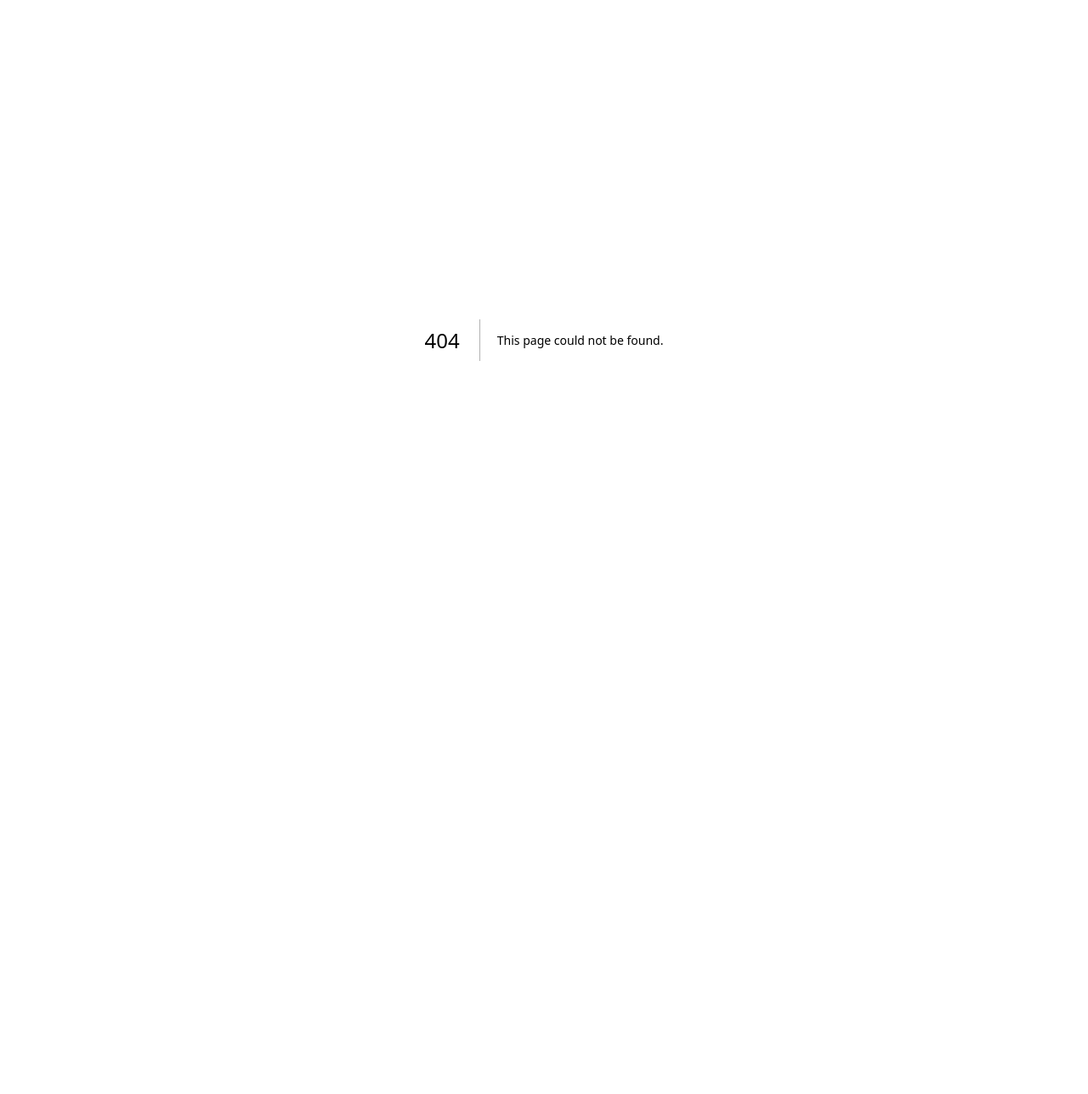
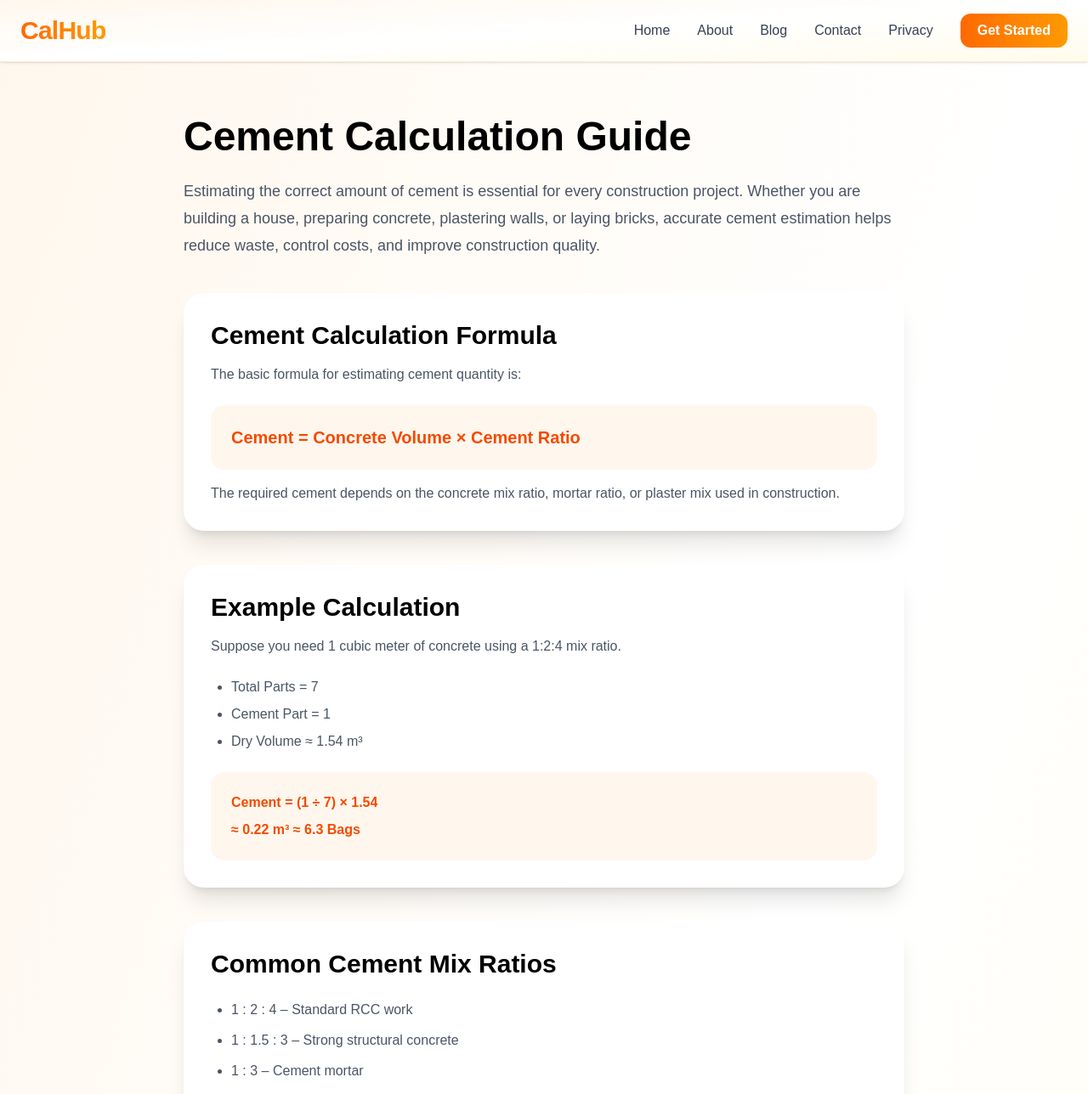
Before and after one commit to payadav142-rgb/calhub, a Next.js app: page /blog/cement-calculation-guide in a window 1280 px wide. Before the commit this address had no page. Shown: the top 1288 px of the page at 85% size. Before the commit the page ends 800 px from the top, so only its background shows below. Built offline with nearby package versions, Linux system fonts and the light colour scheme.

Commit message:
Added Cement Calculation Guide blog

```diff
--- /dev/null
+++ b/app/blog/cement-calculation-guide/page.tsx
@@ -0,0 +1,193 @@
+import type { Metadata } from "next";
+import Link from "next/link";
+
+import Navbar from "../../components/Navbar";
+import Footer from "../../components/Footer";
+import RelatedCalculators from "../../components/RelatedCalculators";
+
+export const metadata: Metadata = {
+  title:
+    "Cement Calculation Guide: How to Calculate Cement Quantity | CalHub",
+
+  description:
+    "Learn how to calculate cement quantity for concrete, plaster, and mortar using formulas, practical examples, standard mix ratios, and expert tips.",
+
+  alternates: {
+    canonical:
+      "https://calhub.in/blog/cement-calculation-guide",
+  },
+};
+
+export default function CementCalculationGuidePage() {
+  return (
+    <main className="min-h-screen bg-gradient-to-br from-orange-50 via-white to-amber-50">
+      <Navbar />
+
+      <article className="mx-auto max-w-4xl px-6 py-16">
+        <h1 className="text-4xl font-bold text-black md:text-5xl">
+          Cement Calculation Guide
+        </h1>
+
+        <p className="mt-6 text-lg leading-8 text-gray-600">
+          Estimating the correct amount of cement is essential for every
+          construction project. Whether you are building a house,
+          preparing concrete, plastering walls, or laying bricks,
+          accurate cement estimation helps reduce waste, control costs,
+          and improve construction quality.
+        </p>
+
+        <div className="mt-10 rounded-3xl bg-white p-8 shadow-xl">
+          <h2 className="text-3xl font-bold text-black">
+            Cement Calculation Formula
+          </h2>
+
+          <p className="mt-4 text-gray-600">
+            The basic formula for estimating cement quantity is:
+          </p>
+
+          <div className="mt-6 rounded-2xl bg-orange-50 p-6">
+            <p className="text-xl font-semibold text-orange-600">
+              Cement = Concrete Volume × Cement Ratio
+            </p>
+          </div>
+
+          <p className="mt-4 text-gray-600">
+            The required cement depends on the concrete mix ratio,
+            mortar ratio, or plaster mix used in construction.
+          </p>
+        </div>
+
+        <div className="mt-10 rounded-3xl bg-white p-8 shadow-xl">
+          <h2 className="text-3xl font-bold text-black">
+            Example Calculation
+          </h2>
+
+          <p className="mt-4 text-gray-600">
+            Suppose you need 1 cubic meter of concrete using a
+            1:2:4 mix ratio.
+          </p>
+
+          <ul className="mt-6 list-disc pl-6 text-gray-600 space-y-2">
+            <li>Total Parts = 7</li>
+            <li>Cement Part = 1</li>
+            <li>Dry Volume ≈ 1.54 m³</li>
+          </ul>
+
+          <div className="mt-6 rounded-2xl bg-orange-50 p-6">
+            <p className="font-semibold text-orange-600">
+              Cement = (1 ÷ 7) × 1.54
+            </p>
+
+            <p className="mt-2 font-semibold text-orange-600">
+              ≈ 0.22 m³ ≈ 6.3 Bags
+            </p>
+          </div>
+        </div>
+
+        <div className="mt-10 rounded-3xl bg-white p-8 shadow-xl">
+          <h2 className="text-3xl font-bold text-black">
+            Common Cement Mix Ratios
+          </h2>
+
+          <ul className="mt-6 list-disc pl-6 text-gray-600 space-y-3">
+            <li>1 : 2 : 4 – Standard RCC work</li>
+            <li>1 : 1.5 : 3 – Strong structural concrete</li>
+            <li>1 : 3 – Cement mortar</li>
+            <li>1 : 4 – Wall plaster</li>
+            <li>1 : 6 – Brick masonry</li>
+          </ul>
+        </div>
+
+        <div className="mt-10 rounded-3xl bg-white p-8 shadow-xl">
+          <h2 className="text-3xl font-bold text-black">
+            Why Accurate Cement Estimation Matters
+          </h2>
+
+          <ul className="mt-6 list-disc pl-6 text-gray-600 space-y-3">
+            <li>Reduces material wastage.</li>
+            <li>Improves budgeting accuracy.</li>
+            <li>Maintains proper concrete strength.</li>
+            <li>Prevents project delays.</li>
+            <li>Helps purchase the correct number of cement bags.</li>
+          </ul>
+        </div>
+
+        <div className="mt-10 rounded-3xl bg-white p-8 shadow-xl">
+          <h2 className="text-3xl font-bold text-black">
+            Common Mistakes
+          </h2>
+
+          <ul className="mt-6 list-disc pl-6 text-gray-600 space-y-3">
+            <li>Ignoring dry volume conversion.</li>
+            <li>Using the wrong mix ratio.</li>
+            <li>Mixing measurement units.</li>
+            <li>Not considering wastage.</li>
+            <li>Incorrect bag-to-volume conversion.</li>
+          </ul>
+        </div>
+
+        <div className="mt-10 rounded-3xl bg-white p-8 shadow-xl">
+          <h2 className="text-3xl font-bold text-black">
+            Use Our Cement Calculator
+          </h2>
+
+          <p className="mt-4 text-gray-600">
+            Skip manual calculations and estimate cement instantly
+            using our free online Cement Calculator.
+          </p>
+
+          <Link
+            href="/cement-calculator"
+            className="mt-6 inline-block rounded-2xl bg-gradient-to-r from-orange-500 to-amber-500 px-6 py-3 font-semibold text-white"
+          >
+            Open Cement Calculator
+          </Link>
+        </div>
+
+        <div className="mt-10 rounded-3xl bg-white p-8 shadow-xl">
+          <h2 className="text-3xl font-bold text-black">
+            Frequently Asked Questions
+          </h2>
+
+          <div className="mt-8 space-y-6">
+            <div>
+              <h3 className="text-xl font-semibold">
+                How many cement bags are required for 1 cubic meter of concrete?
+              </h3>
+
+              <p className="mt-2 text-gray-600">
+                For a 1:2:4 concrete mix, approximately 6–7 cement bags
+                are required.
+              </p>
+            </div>
+
+            <div>
+              <h3 className="text-xl font-semibold">
+                What is the standard weight of one cement bag?
+              </h3>
+
+              <p className="mt-2 text-gray-600">
+                A standard cement bag weighs 50 kg.
+              </p>
+            </div>
+
+            <div>
+              <h3 className="text-xl font-semibold">
+                Why should I calculate cement before construction?
+              </h3>
+
+              <p className="mt-2 text-gray-600">
+                Accurate estimation helps save money, reduces waste,
+                and ensures sufficient material is available.
+              </p>
+            </div>
+          </div>
+        </div>
+      </article>
+
+      <RelatedCalculators />
+
+      <Footer />
+    </main>
+  );
+}
--- a/app/sitemap.ts
+++ b/app/sitemap.ts
@@ -153,5 +153,11 @@ export default function sitemap(): MetadataRoute.Sitemap {
       changeFrequency: "weekly",
       priority: 0.8,
     },
+    {
+  url: `${baseUrl}/blog/cement-calculation-guide`,
+  lastModified: new Date(),
+  changeFrequency: "weekly",
+  priority: 0.8,
+},
   ];
 }
```
